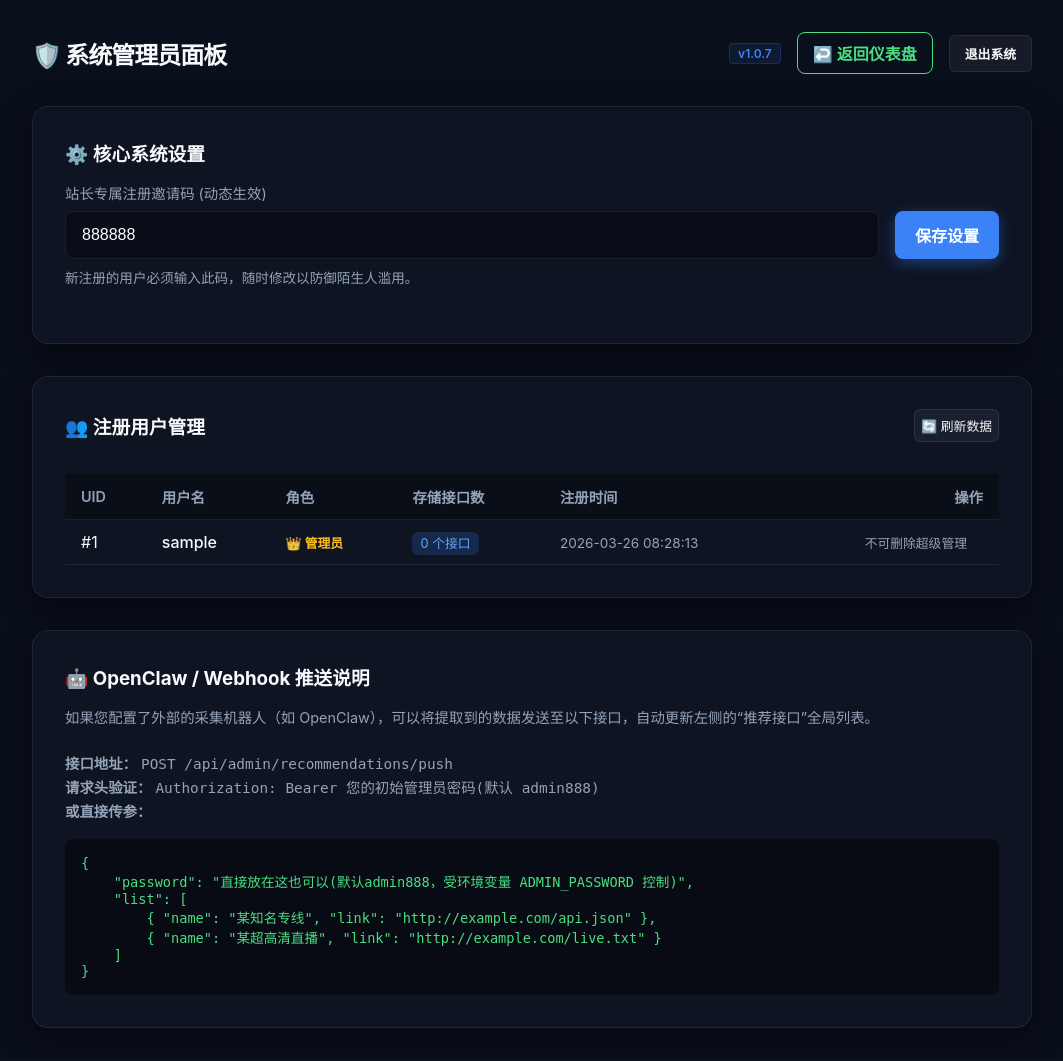
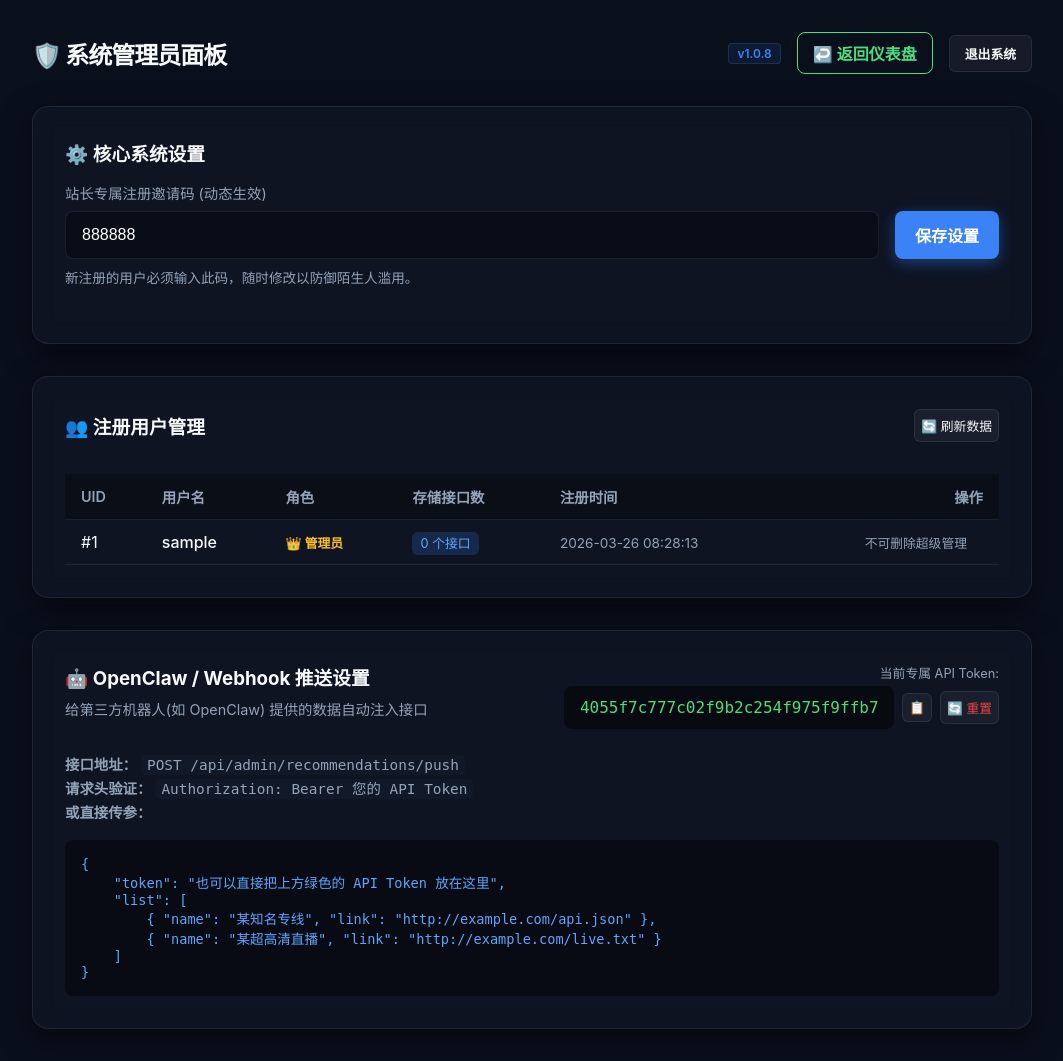
Before and after one commit to eastar23/tvbox-manager, a Flask app: page /admin in a window 1280 px wide. Shown: the whole page, without its empty margins (108-1171 px from the left). Before the commit the page ends 1038 px from the top, so only its background shows below. Run offline with Flask 3, Linux system fonts and the light colour scheme; the visitor is signed in with stand-in values (Sample User, id 1); data comes from the database, SQL or seed files in the repository; data that the repository does not hold is empty.

Commit message:
feat: use dynamically generated revocable API token for OpenClaw webhook authentication instead of static env var

```diff
--- a/app.py
+++ b/app.py
@@ -1,5 +1,6 @@
 import os
 import sqlite3
+import secrets
 from flask import Flask, request, session, redirect, url_for, render_template, jsonify, Response
 from werkzeug.security import generate_password_hash, check_password_hash
 from functools import wraps
@@ -18,7 +19,7 @@ DATABASE = os.environ.get('DB_PATH', '/app/data/database.db')
 REG_CODE = os.environ.get('REG_CODE', '888888')
 ADMIN_PASSWORD = os.environ.get('ADMIN_PASSWORD', 'admin888')
 BASE_URL = os.environ.get('BASE_URL', '').rstrip('/')
-APP_VERSION = "v1.0.7"  # 当前软件版本号
+APP_VERSION = "v1.0.8"  # 当前软件版本号
 
 def get_db():
     conn = sqlite3.connect(DATABASE)
@@ -68,8 +69,9 @@ def init_db():
                 value TEXT
             )
         ''')
-        # 初始化默认注册码
+        # 初始化默认注册码和安全的 Webhook API Token
         db.execute('INSERT OR IGNORE INTO settings (key, value) VALUES (?, ?)', ('invite_code', REG_CODE))
+        db.execute('INSERT OR IGNORE INTO settings (key, value) VALUES (?, ?)', ('webhook_token', secrets.token_hex(16)))
         db.commit()
 
 # Ensure DB is initialized before first request
@@ -186,7 +188,10 @@ def admin_dashboard():
         expected_code_row = db.execute("SELECT value FROM settings WHERE key = 'invite_code'").fetchone()
         invite_code = expected_code_row['value'] if expected_code_row else REG_CODE
 
-    return render_template('admin.html', is_admin=True, invite_code=invite_code)
+        token_row = db.execute("SELECT value FROM settings WHERE key = 'webhook_token'").fetchone()
+        webhook_token = token_row['value'] if token_row else '未生成，请刷新重试'
+
+    return render_template('admin.html', is_admin=True, invite_code=invite_code, webhook_token=webhook_token)
 
 @app.route('/api/admin/settings/code', methods=['POST'])
 @admin_required
@@ -198,6 +203,20 @@ def api_admin_update_code():
         db.execute("UPDATE settings SET value = ? WHERE key = 'invite_code'", (new_code,))
         db.commit()
     return jsonify({'status': 'success', 'message': '注册邀请码已更新'})
+
+@app.route('/api/admin/settings/token', methods=['POST'])
+@admin_required
+def api_admin_update_token():
+    new_token = secrets.token_hex(16)
+    with get_db() as db:
+        row = db.execute("SELECT value FROM settings WHERE key = 'webhook_token'").fetchone()
+        if row:
+            db.execute("UPDATE settings SET value = ? WHERE key = 'webhook_token'", (new_token,))
+        else:
+            db.execute("INSERT INTO settings (key, value) VALUES (?, ?)", ('webhook_token', new_token))
+        db.commit()
+    return jsonify({'status': 'success', 'message': 'API Token 已重置，请妥善保管', 'token': new_token})
+
 
 @app.route('/api/admin/users', methods=['GET'])
 @admin_required
@@ -226,11 +245,15 @@ def api_admin_users_delete():
 def api_admin_push_recommendations():
     """Webhook for OpenClaw or external crawlers to push new data."""
     data = request.json
-    pwd = data.get('password') or request.headers.get('Authorization')
+    pwd = data.get('password') or data.get('token') or request.headers.get('Authorization')
     clean_pwd = pwd.replace('Bearer ', '') if pwd else ''
 
-    if clean_pwd != ADMIN_PASSWORD:
-        return jsonify({'status': 'error', 'message': 'Unauthorized'}), 401
+    with get_db() as db:
+        token_row = db.execute("SELECT value FROM settings WHERE key = 'webhook_token'").fetchone()
+        expected_token = token_row['value'] if token_row else None
+
+    if not expected_token or clean_pwd != expected_token:
+        return jsonify({'status': 'error', 'message': '验证失败：未授权的 API Token'}), 401
 
     items = data.get('list', [])
     try:
--- a/templates/admin.html
+++ b/templates/admin.html
@@ -68,15 +68,28 @@
         </div>
 
         <div class="glass-panel" style="margin-top: 2rem;">
-            <h3>🤖 OpenClaw / Webhook 推送说明</h3>
-            <p style="color: var(--text-muted); font-size: 0.9rem; margin-top: 1rem; line-height: 1.6;">
-                如果您配置了外部的采集机器人（如 OpenClaw），可以将提取到的数据发送至以下接口，自动更新左侧的“推荐接口”全局列表。<br><br>
-                <strong>接口地址：</strong> <code style="user-select: all;">POST /api/admin/recommendations/push</code><br>
-                <strong>请求头验证：</strong> <code style="user-select: all;">Authorization: Bearer 您的初始管理员密码(默认 admin888)</code><br>
-                <strong>或直接传参：</strong><br>
+            <div style="display: flex; justify-content: space-between; align-items: flex-start; margin-bottom: 1.5rem;">
+                <div>
+                    <h3>🤖 OpenClaw / Webhook 推送设置</h3>
+                    <p style="color: var(--text-muted); font-size: 0.9rem; margin-top: 0.5rem;">给第三方机器人(如 OpenClaw) 提供的数据自动注入接口</p>
+                </div>
+                <div style="text-align: right;">
+                    <div style="font-size: 0.8rem; color: var(--text-muted); margin-bottom: 4px;">当前专属 API Token:</div>
+                    <div style="display: flex; gap: 8px; align-items: center;">
+                        <input type="text" id="webhookToken" value="{{ webhook_token }}" class="form-control" style="background: rgba(0,0,0,0.5); border: none; font-family: monospace; color: #4ade80; width: 330px;" readonly>
+                        <button class="action-btn" onclick="copyToken()">📋</button>
+                        <button class="action-btn" style="color: #ef4444;" onclick="resetToken()">🔄 重置</button>
+                    </div>
+                </div>
+            </div>
+
+            <p style="color: var(--text-muted); font-size: 0.9rem; line-height: 1.6;">
+                <strong>接口地址：</strong> <code style="user-select: all; background: #111827; padding: 2px 6px; border-radius: 4px;">POST /api/admin/recommendations/push</code><br>
+                <strong>请求头验证：</strong> <code style="user-select: all; background: #111827; padding: 2px 6px; border-radius: 4px;">Authorization: Bearer <span class="token-snip">您的 API Token</span></code><br>
+                <strong>或直接传参：</strong>
             </p>
-            <pre style="background: rgba(0,0,0,0.4); padding: 1rem; border-radius: 8px; margin-top: 1rem; color: #4ade80; font-family: monospace; font-size: 0.85rem;">{
-    "password": "直接放在这也可以(默认admin888，受环境变量 ADMIN_PASSWORD 控制)",
+            <pre style="background: rgba(0,0,0,0.4); padding: 1rem; border-radius: 8px; margin-top: 1rem; color: #60a5fa; font-family: monospace; font-size: 0.85rem;">{
+    "token": "也可以直接把上方绿色的 API Token 放在这里",
     "list": [
         { "name": "某知名专线", "link": "http://example.com/api.json" },
         { "name": "某超高清直播", "link": "http://example.com/live.txt" }
@@ -86,6 +99,24 @@
     </div>
 
     <script>
+        function copyToken() {
+            const token = document.getElementById('webhookToken').value;
+            navigator.clipboard.writeText(token).then(() => alert("API Token 已复制！"));
+        }
+
+        async function resetToken() {
+            if(!confirm("确定要重置 API Token 吗？\n重置后，以前配置了旧 Token 的机器人将无法再推送数据！")) return;
+            try {
+                const res = await fetch('/api/admin/settings/token', { method: 'POST' });
+                const data = await res.json();
+                if(data.status === 'success') {
+                    document.getElementById('webhookToken').value = data.token;
+                    alert(data.message);
+                }
+            } catch(e) {
+                alert("重置失败，网络异常");
+            }
+        }
         document.getElementById('settingsForm').addEventListener('submit', async (e) => {
             e.preventDefault();
             const code = document.getElementById('inviteCode').value;
```
Also changed, not shown: README.md, 2 other files.
